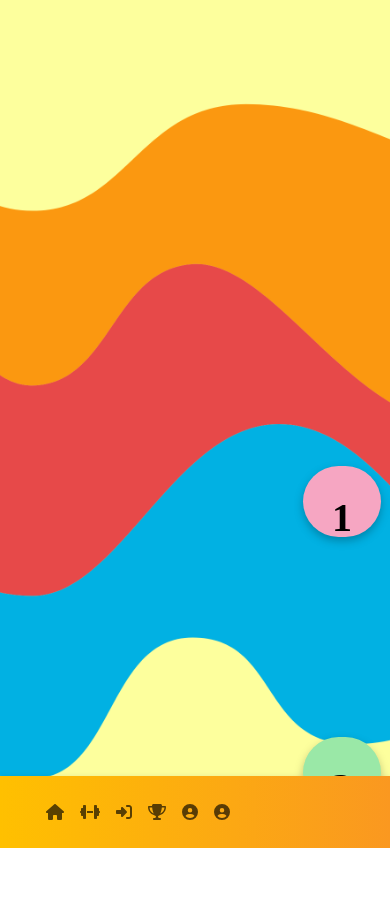
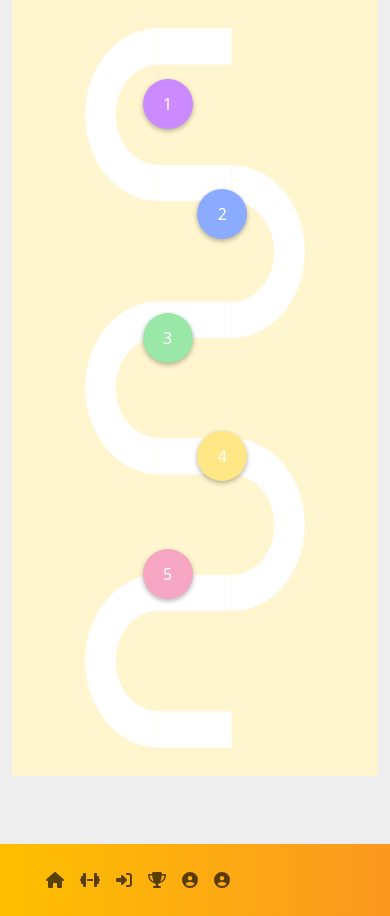
Before and after one commit to Hares-2088/fluentfingers-fe, a React (Create React App) app: page /roadmap in a window 390 px wide. Before the commit the page ends 848 px from the top, so only its background shows below. Built offline with nearby package versions, Linux system fonts and the light colour scheme.

Commit message:
RoadMap design page is done including the buttons and their formatting

```diff
--- a/src/Pages/RoadMap.js
+++ b/src/Pages/RoadMap.js
@@ -1,31 +1,24 @@
-import React from 'react'
-import { Container, Button, Image } from 'react-bootstrap';
-import { useNavigate } from 'react-router-dom';
-import '../RoadMap.css';
+import React from 'react';
+import { Container, Image } from 'react-bootstrap';
+import {useNavigate} from 'react-router-dom';
+import '../RoadMap.css'; // Make sure you have this CSS file in your project
 
 export default function RoadMap() {
+  const navigate = useNavigate();
+  const navigateToLevel = (level) =>{
+    navigate('/exercise/${level}');
+  }
   return (
-    <Container className='Container'>
-      <div>
-      <div style={{width: '100%', height: '100%', position: 'relative'}}>
-    <img style={{width: 390, height: 769, left: 0, top: 769, position: 'absolute'}} src="https://via.placeholder.com/390x769" />
-    <div style={{width: 171, height: 613.74, left: 108, top: 77.63, position: 'absolute'}}>
-        <div style={{width: 171, height: 613.74, left: 0, top: 0, position: 'absolute'}}>
-            <div style={{width: 78, height: 71.24, left: 0, top: 0, position: 'absolute', background: '#F6A6C2', borderRadius: 9999}} />
-            <div style={{width: 78, height: 71.24, left: 93, top: 137.91, position: 'absolute', background: '#FFE786', borderRadius: 9999}} />
-            <div style={{width: 78, height: 71.24, left: 0, top: 271.25, position: 'absolute', background: '#9AE8A7', borderRadius: 9999}} />
-            <div style={{width: 78, height: 71.24, left: 93, top: 404.59, position: 'absolute', background: '#8AABFF'}}></div>
-            <div style={{width: 78, height: 71.24, left: 0, top: 542.50, position: 'absolute', background: '#CC8AFF'}}></div>
-        </div>
-        <div style={{width: 40, height: 28.31, left: 19, top: 21.92, position: 'absolute', textAlign: 'center', color: 'black', fontSize: 40, fontFamily: 'Inria Serif', fontWeight: '700', wordWrap: 'break-word'}}>1</div>
-        <div style={{width: 40, height: 28.31, left: 112, top: 159.83, position: 'absolute', textAlign: 'center', color: 'black', fontSize: 40, fontFamily: 'Inria Serif', fontWeight: '700', wordWrap: 'break-word'}}>2</div>
-        <div style={{width: 40, height: 28.31, left: 19, top: 292.26, position: 'absolute', textAlign: 'center', color: 'black', fontSize: 40, fontFamily: 'Inria Serif', fontWeight: '700', wordWrap: 'break-word'}}>3</div>
-        <div style={{width: 40, height: 28.31, left: 112, top: 425.60, position: 'absolute', textAlign: 'center', color: 'black', fontSize: 40, fontFamily: 'Inria Serif', fontWeight: '700', wordWrap: 'break-word'}}>4</div>
-        <div style={{width: 40, height: 28.31, left: 19, top: 563.51, position: 'absolute', textAlign: 'center', color: 'black', fontSize: 40, fontFamily: 'Inria Serif', fontWeight: '700', wordWrap: 'break-word'}}>5</div>
-    </div>
-</div>
-       </div>
+    <Container className="roadmap-container">
+      <Image className="roadmap-image" src=".\images\Roadmap.png" alt="Roadmap" style={{height: '92vh'}}/>
+      <div className="roadmap-items">
+        {/* Buttons and numbers would be placed here */}
+        <div className="level-button level-1" onClick={()=>navigateToLevel(1)}>1</div>
+        <div className="level-button level-2" onClick={()=>navigateToLevel(2)}>2</div>
+        <div className="level-button level-3" onClick={()=>navigateToLevel(3)}>3</div>
+        <div className="level-button level-4" onClick={()=>navigateToLevel(4)}>4</div>
+        <div className="level-button level-5" onClick={()=>navigateToLevel(5)}>5</div>
+      </div>
     </Container>
-
-  )
+  );
 }
--- a/src/RoadMap.css
+++ b/src/RoadMap.css
@@ -0,0 +1,144 @@
+.roadmap-container {
+    position: relative;
+    width: 100%;
+    height: 100vh; /* Set a minimum height to ensure visibility */
+    background-color: #eee; /* Light background to see the container */
+  }
+
+ .level-number {
+    margin: 10px;
+    padding: 20px;
+    background-color: #ddd; /* Different background to distinguish */
+  }
+
+  /* General button style */
+.level-button {
+    width: 50px;
+    height: 50px;
+    border-radius: 50%;
+    background-color: #4CAF50;
+    color: white;
+    display: flex;
+    align-items: center;
+    justify-content: center;
+    cursor: pointer;
+    box-shadow: 0px 2px 5px rgba(0, 0, 0, 0.3);
+  }
+
+  /* Position each button absolutely within the roadmap container */
+  .level-1
+  { background-color: #CC8AFF;
+    transform: translateX(-50%);
+    margin-left: 40%;
+    margin-top: -2%;
+  }
+  .level-2
+  {
+     background-color: #8AABFF;
+     margin-left: 60%;
+     margin-top: 22%;
+     transform: translateX(-50%);
+   }
+
+   .level-3 {
+    background-color: #9AE8A7;
+    margin-left: 40%;
+    margin-top: 27%;
+    transform: translateX(-50%); }
+
+  .level-4 {
+    background-color: #FFE786;
+    margin-left: 60%;
+    margin-top: 25%;
+    transform: translateX(-50%); }
+  .level-5 {
+    background-color: #F6A6C2;
+    margin-left: 40%;
+     margin-top: 25%;
+    transform: translateX(-50%); }
+
+
+  .roadmap-image {
+    width: 100%;
+    height: 80%;
+    top: 0;
+    left: 0;
+  }
+
+  .roadmap-items {
+    position: absolute;
+    top: 10%;
+    left: 27.5%;
+    width: 44%;
+    height: 80%;
+  }
+
+  .level-1 {
+    top: 0;
+    left: 0;
+  }
+
+  .level-number-1 {
+    top: 2%; /* Adjust as needed */
+    left: 10%; /* Adjust as needed */
+  }
+
+  .level-2 {
+    top: 0;
+    left: 0;
+  }
+
+  .level-number-2 {
+    top: 2%; /* Adjust as needed */
+    left: 10%; /* Adjust as needed */
+  }
+
+  .level-3 {
+    top: 0;
+    left: 0;
+  }
+
+  .level-number-3 {
+    top: 2%; /* Adjust as needed */
+    left: 10%; /* Adjust as needed */
+  }
+
+  .level-4 {
+    top: 0;
+    left: 0;
+  }
+
+  .level-number-4 {
+    top: 2%; /* Adjust as needed */
+    left: 10%; /* Adjust as needed */
+  }
+
+  .level-5 {
+    top: 0;
+    left: 0;
+  }
+
+  .level-number-5 {
+    top: 2%; /* Adjust as needed */
+    left: 10%; /* Adjust as needed */
+  }
+
+  /* Responsive adjustments */
+  @media (max-width: 768px) {
+    /* Adjust styles for tablets */
+    .level-number {
+      font-size: 5vw; /* Slightly larger font size on smaller screens */
+    }
+  }
+
+  @media (max-width: 576px) {
+    /* Adjust styles for phones */
+    .roadmap-items {
+      left: 15%; /* Center items more as the screen gets smaller */
+      width: 70%; /* Increase width for smaller screens */
+    }
+
+    .level-number {
+      font-size: 6vw; /* Even larger font size on smaller screens */
+    }
+  }
```
Also changed, not shown: public/images/Roadmap.png (added).
